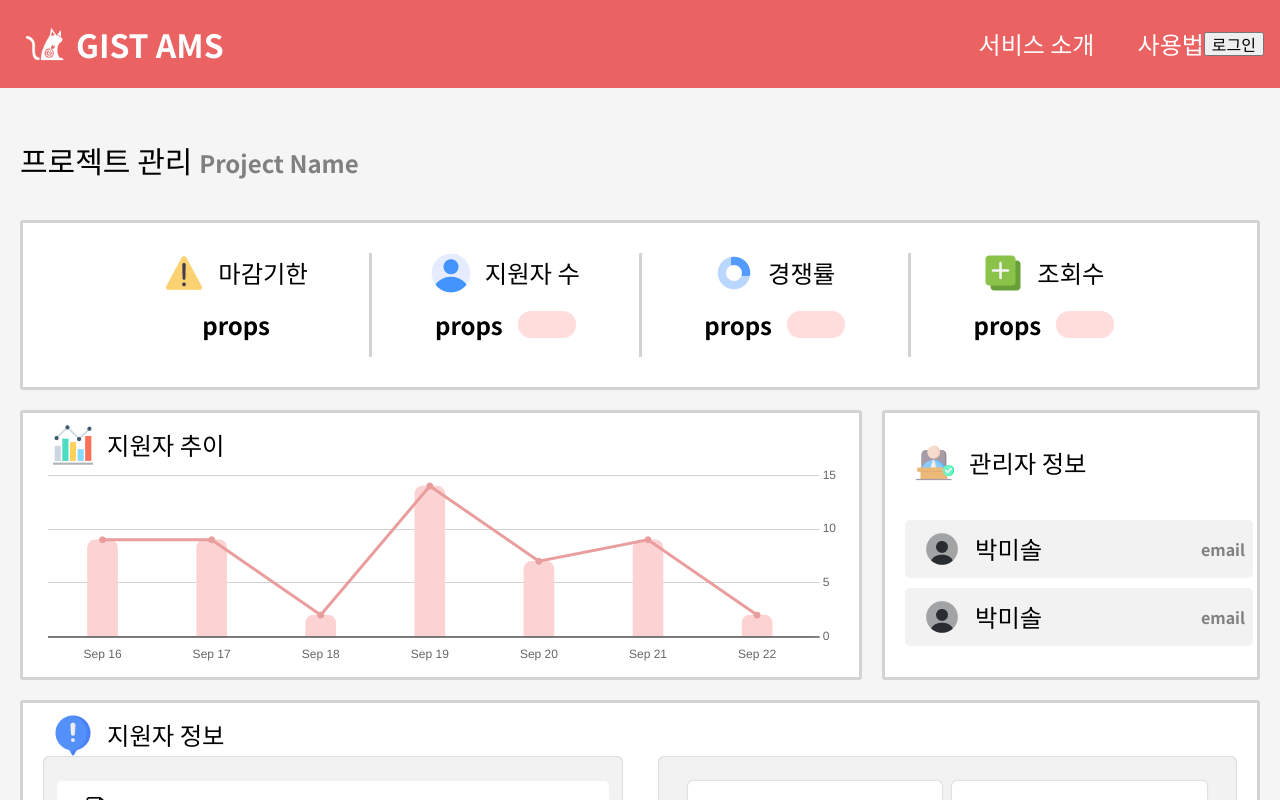
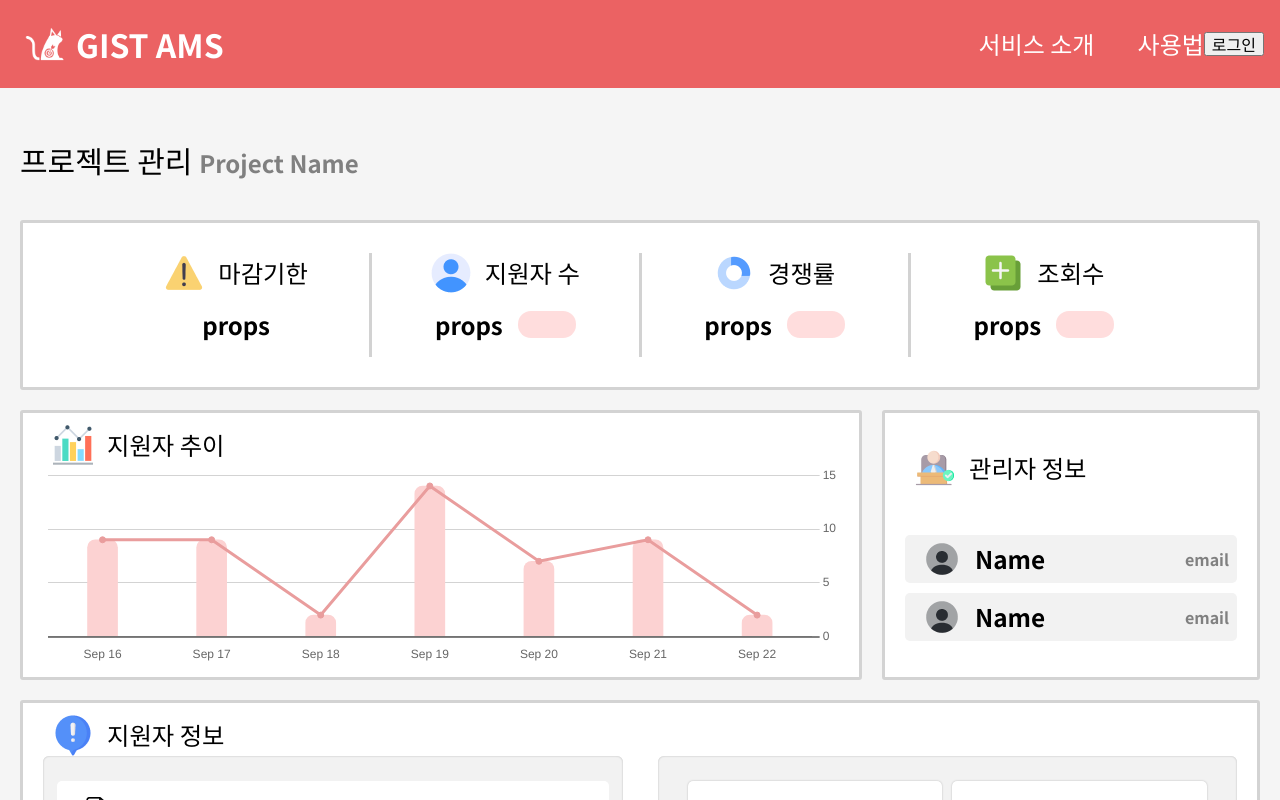
Before and after one commit to gsainfoteam/ziggle-ams-fe, a React (Vite) app: page /1 in a window 1280 px wide. Shown: the top 800 px of the page. Built offline with nearby package versions, Linux system fonts and the light colour scheme.

Commit message:
💄 scroll bar

```diff
--- a/src/pages/Dashboard/components/ManagerInfo.tsx
+++ b/src/pages/Dashboard/components/ManagerInfo.tsx
@@ -19,6 +19,7 @@ const ManagerList = styled.ul`
   gap: 10px;
   margin: 0;
   padding: 0;
+  overflow: auto;
 `;
 const ManagerInfoCard = styled.li`
   display: flex;
@@ -29,6 +30,7 @@ const ManagerInfoCard = styled.li`
   background: #f2f2f2;
   margin-left: auto;
   width: 100%;
+  box-sizing: border-box;
   padding: 5px 8px;
 
   & h4 {
@@ -48,14 +50,14 @@ const ManagerInfo = () => {
           <ManagerInfoCard>
             <Logo>
               <img src={profileGrey} alt="grey profile icon" />
-              <h3>박미솔</h3>
+              <h3>Name</h3>
             </Logo>
             <h4>email</h4>
           </ManagerInfoCard>
           <ManagerInfoCard>
             <Logo>
               <img src={profileGrey} alt="grey profile icon" />
-              <h3>박미솔</h3>
+              <h3>Name</h3>
             </Logo>
             <h4>email</h4>
           </ManagerInfoCard>
```
